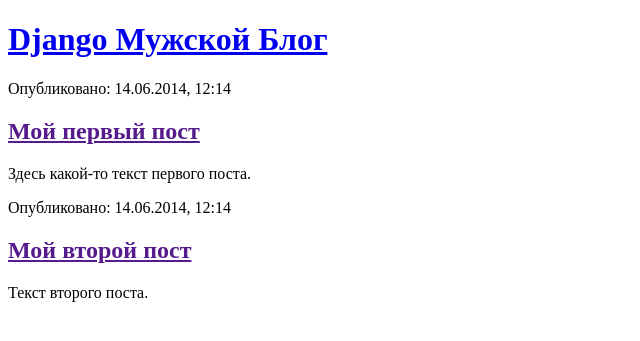
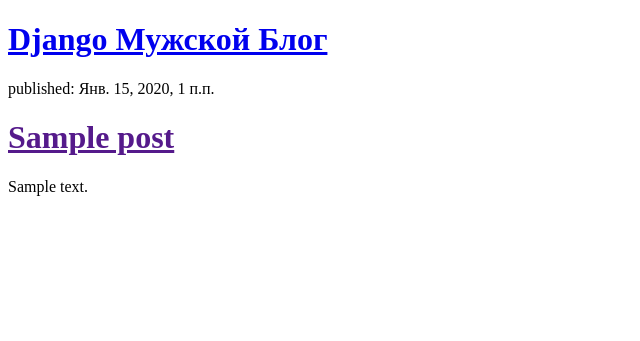
Before and after one commit to TonyKat/my-first-blog, a Django app: template blog/templates/blog/post_list.html in a window 1280 px wide. Shown: the top 341 px of the page, without its empty margins (0-640 px from the left). Run offline with Django 3.2, Linux system fonts and the light colour scheme; the template is opened without the code that fills it: values that come from a table or form of the project are taken from there, others are empty; tables that the repository leaves empty hold one stand-in row (values such as "Sample post").

Commit message:
Изменен шаблон отображения постов из БД.

```diff
--- a/blog/templates/blog/post_list.html
+++ b/blog/templates/blog/post_list.html
@@ -10,15 +10,13 @@
         </div>
 
         <div>
-            <p>Опубликовано: 14.06.2014, 12:14</p>
-            <h2><a href="">Мой первый пост</a></h2>
-            <p>Здесь какой-то текст первого поста.</p>
-        </div>
-
-        <div>
-            <p>Опубликовано: 14.06.2014, 12:14</p>
-            <h2><a href="">Мой второй пост</a></h2>
-            <p>Текст второго поста.</p>
+            {% for post in posts %}
+                <div>
+                    <p>published: {{ post.published_date }}</p>
+                    <h1><a href="">{{ post.title }}</a></h1>
+                    <p>{{ post.text|linebreaksbr }}</p>
+                </div>
+            {% endfor %}
         </div>
     </body>
 </html>
--- a/blog/views.py
+++ b/blog/views.py
@@ -1,5 +1,8 @@
 from django.shortcuts import render
+from django.utils import timezone
+from .models import Post
 
 # Create your views here.
 def post_list(request):
-    return render(request, 'blog/post_list.html', {})
+    posts = Post.objects.filter(published_date__lte=timezone.now()).order_by('published_date')
+    return render(request, 'blog/post_list.html', {'posts': posts})
```
